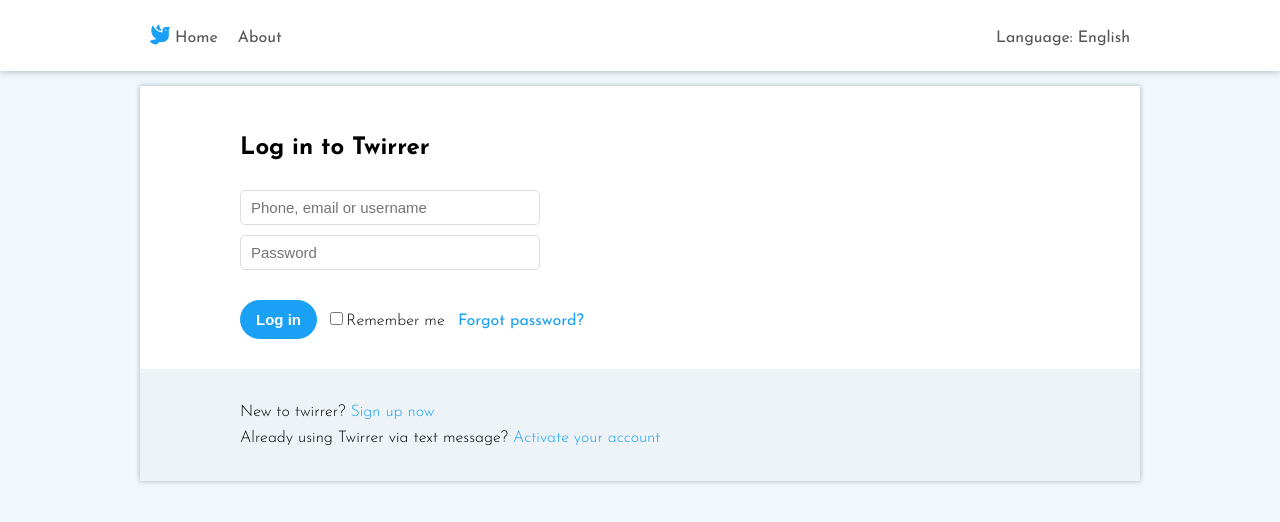
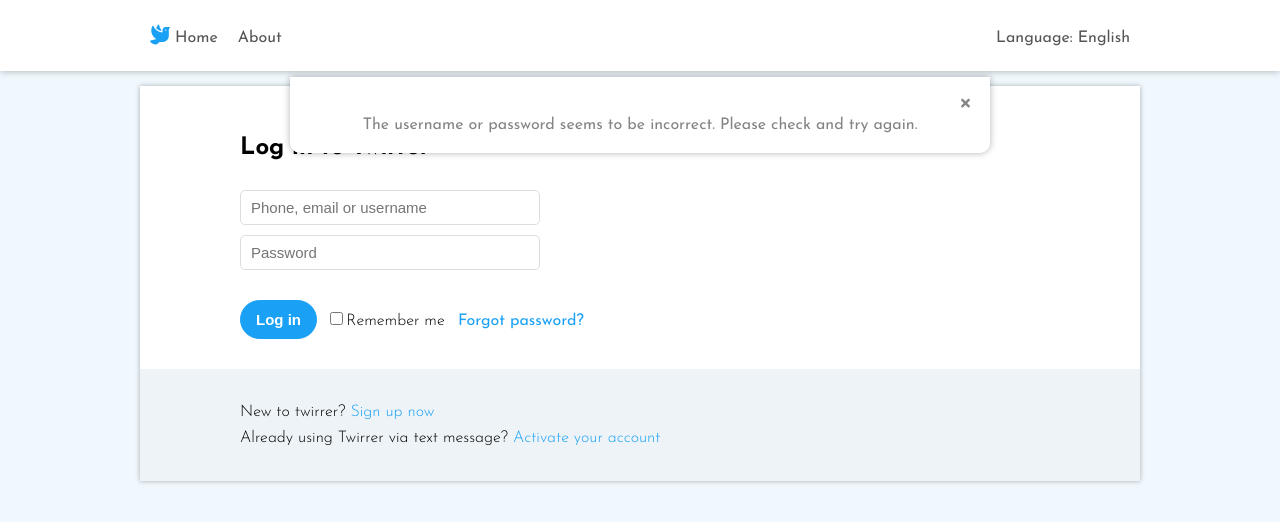
Before and after one commit to Isrealsix/twiterClone, a website: page index.html in a window 1280 px wide. Both pictures are taken after a click on the button "Log in". Drawn offline with Linux system fonts and the light colour scheme.

Commit message:
created modal box and connected it to validation

```diff
--- a/index.html
+++ b/index.html
@@ -114,6 +114,12 @@
                 <p>New to twirrer? <a href="#">Sign up now</a></p>
                 <p>Already using Twirrer via text message? <a href="#">Activate your account</a></p>
             </footer>
+        </div>
+
+        <!-- Login modal -->
+        <div class="login-modal">
+            <i class="fas fa-times"></i>
+            <p>The username or password seems to be incorrect. Please check and try again.</p>
         </div>
     </section>
 
--- a/index.js
+++ b/index.js
@@ -3,6 +3,7 @@
 const rightMiddle = document.querySelector('.right__middle');
 const topBtn = document.querySelector('.right__form .form__button');
 const feedsPage = document.querySelector('.feeds-page');
+const loginModal = document.querySelector('.login-modal');
 
 // click on the buttons to go to the sign in page;
 rightMiddle.addEventListener('click', ev => {
@@ -19,7 +20,10 @@
 topBtn.addEventListener('click', () => {
 	const username = document.querySelector('.form__user').value.trim();
 	const password = document.querySelector('.form__password').value.trim();
-	if (!username || !password) return goToLoginPage();
+	if (!username || !password) {
+		loginModal.style.display = 'block';
+		return goToLoginPage();
+	}
 
 	mainPage.style.display = 'none';
 	feedsPage.style.display = 'block';
--- /dev/null
+++ b/sass/components/_login-modal.scss
@@ -0,0 +1,28 @@
+.login-modal {
+	position: fixed;
+	top: 11.5rem;
+	left: 50%;
+	transform: translate(-50%, -50%);
+	background-color: var(--color-white);
+	width: 70rem;
+	padding: 2rem;
+	text-align: center;
+	box-shadow: 0 0 0.7rem rgba(0, 0, 0, 0.3);
+	border-radius: 0 0 1rem 1rem;
+	display: none;
+
+	i {
+		position: absolute;
+		top: 2rem;
+		right: 2rem;
+		font-size: 1.3rem;
+		color: #868383;
+		cursor: pointer;
+	}
+
+	p {
+		margin: 2rem 1rem 0 1rem;
+		font-size: 1.6rem;
+		color: #868383;
+	}
+}
--- a/sass/main.scss
+++ b/sass/main.scss
@@ -12,6 +12,7 @@
 @import 'layouts/right';
 
 @import 'components/post-btn';
+@import 'components/login-modal';
 
 @import 'pages/main';
 @import 'pages/login';
```
Also changed, not shown: css/style.css.
